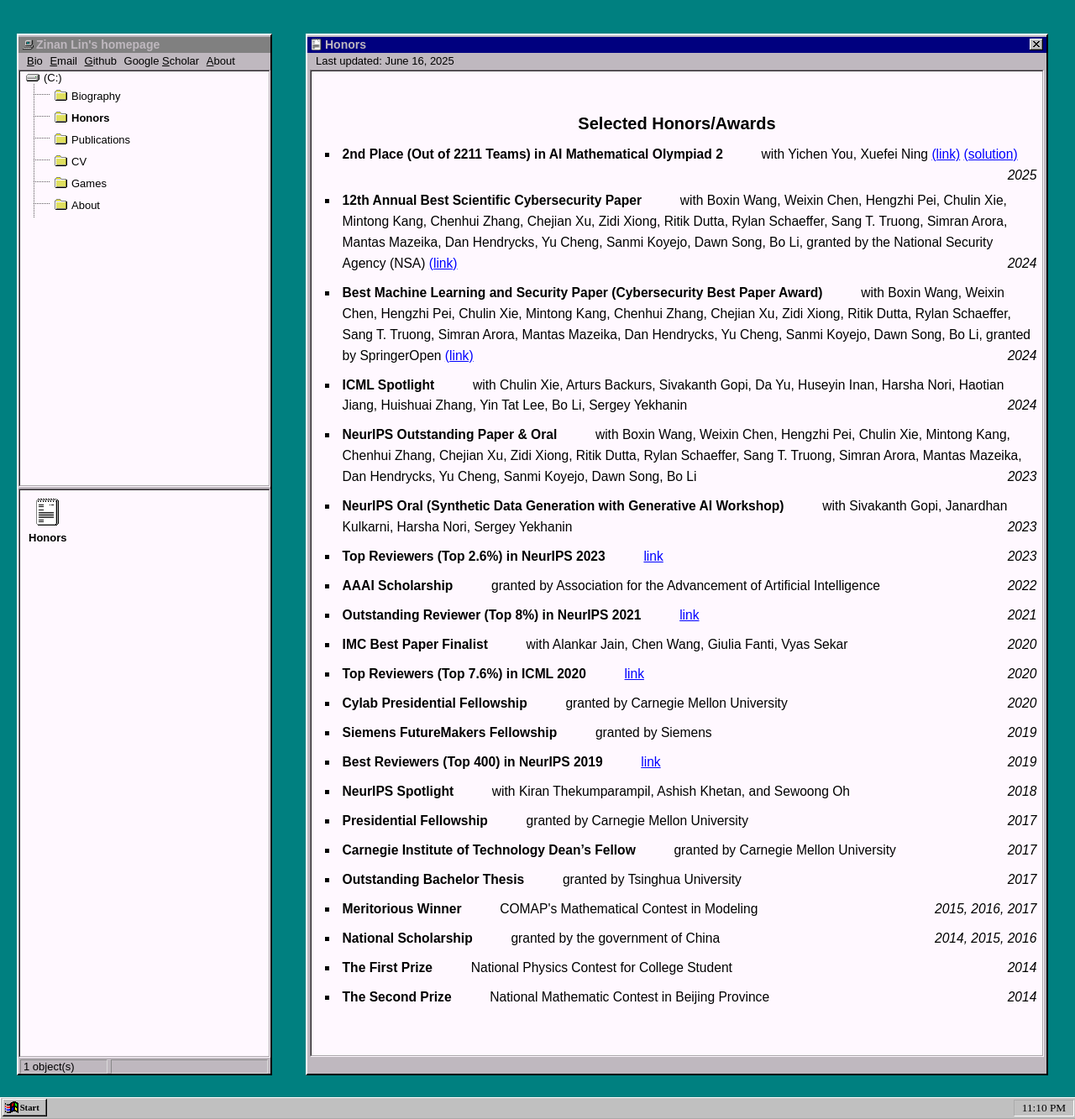
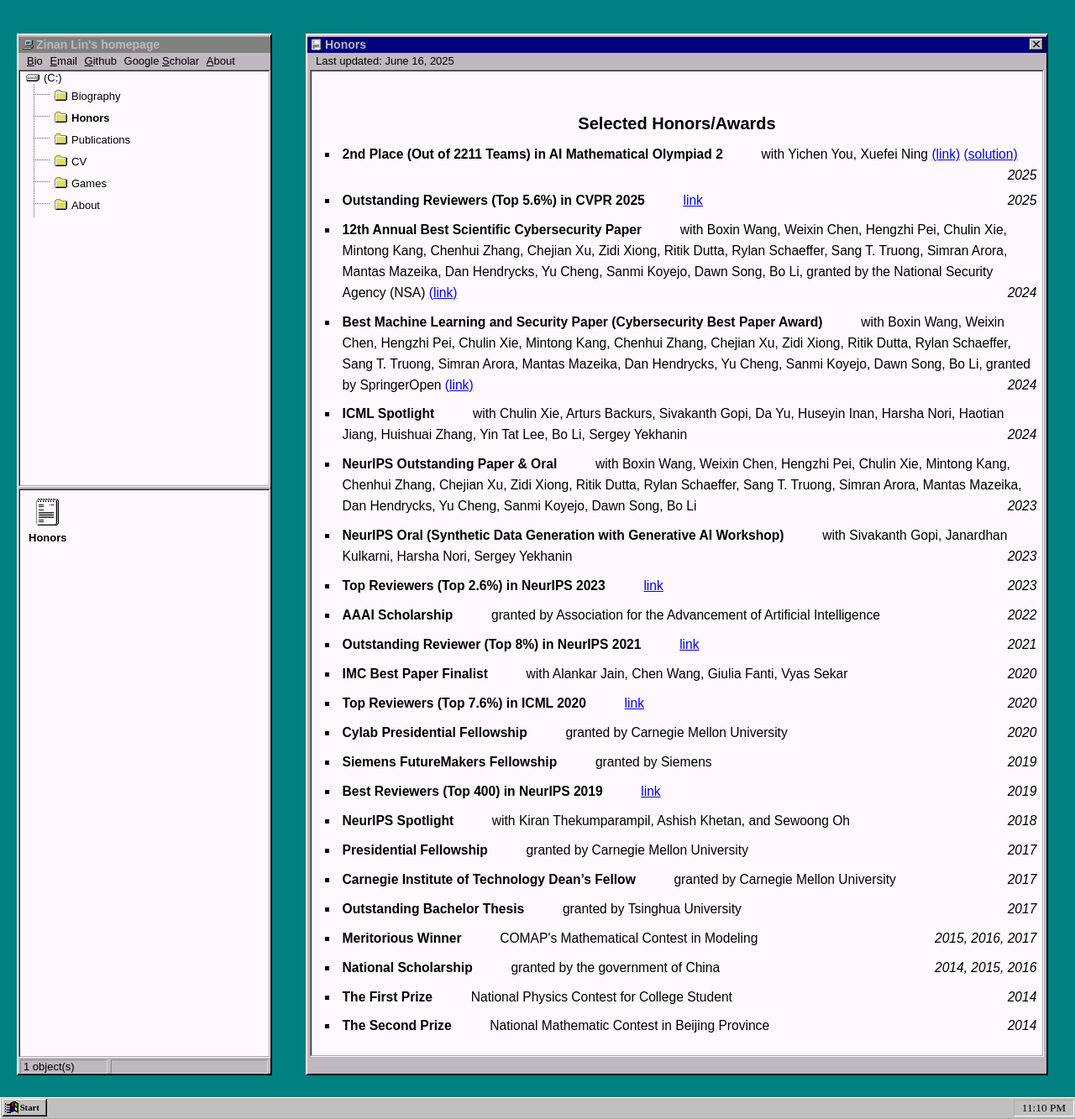
Before and after one commit to fjxmlzn/fjxmlzn.github.io, a Jekyll site: the page built from _honors/honors.html, in a window 1280 px wide. Shown: the whole page at 84% size. Built offline with Jekyll 4.4.1, drawn with Linux system fonts in a browser that asks for light colours.

Commit message:
update awards

```diff
--- a/_honors/honors.html
+++ b/_honors/honors.html
@@ -32,6 +32,11 @@
     <li class='honor_li'>
         <span class='honor_title'>2nd Place (Out of 2211 Teams) in AI Mathematical Olympiad 2</span>
         <span class="honor_content">with Yichen You, Xuefei Ning <a href="https://www.kaggle.com/competitions/ai-mathematical-olympiad-progress-prize-2/leaderboard" target="_blank">(link)</a> <a href="https://github.com/imagination-research/aimo2/" target="_blank">(solution)</a></span>
+        <span class='honor_year'>2025</span>
+    </li>
+    <li class='honor_li'>
+        <span class='honor_title'>Outstanding Reviewers (Top 5.6%) in CVPR 2025</span>
+        <span class="honor_content"><a href="https://cvpr.thecvf.com/Conferences/2025/ProgramCommittee#all-outstanding-reviewer" target="_blank">link</a></span>
         <span class='honor_year'>2025</span>
     </li>
     <li class='honor_li'>
```
